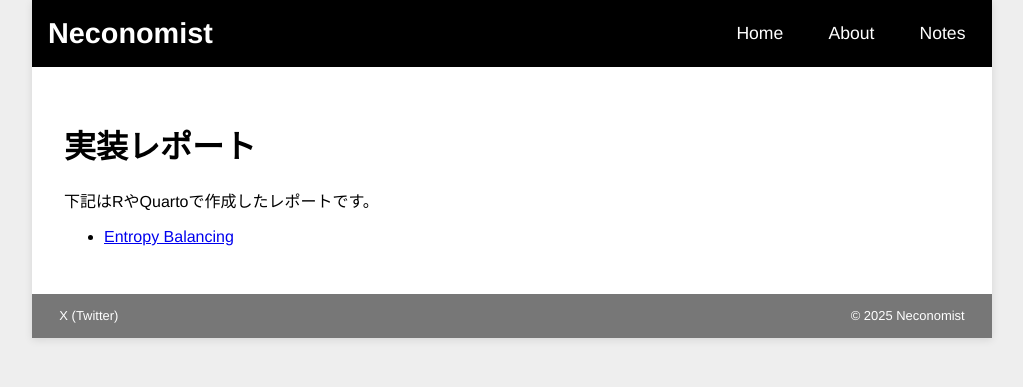
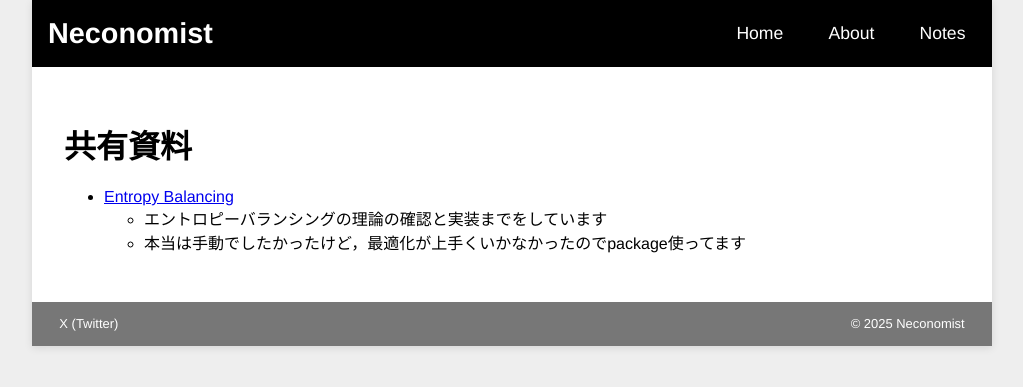
Before and after one commit to neconomist/neconomist.github.io, a Jekyll site: the page built from notes.md, in a window 1280 px wide. Shown: the top 387 px of the page, without its empty margins (128-1151 px from the left). Built offline with Jekyll 4.4.1, drawn with Linux system fonts in a browser that asks for light colours.

Commit message:
Update notes.md

```diff
--- a/notes.md
+++ b/notes.md
@@ -4,8 +4,8 @@ title: Notes
 permalink: /notes/
 ---
 
-# 実装レポート
-
-下記はRやQuartoで作成したレポートです。
+# 共有資料
 
 - [Entropy Balancing](/notes/entropy_balancing.html)
+  - エントロピーバランシングの理論の確認と実装までをしています
+  - 本当は手動でしたかったけど，最適化が上手くいかなかったのでpackage使ってます
```
